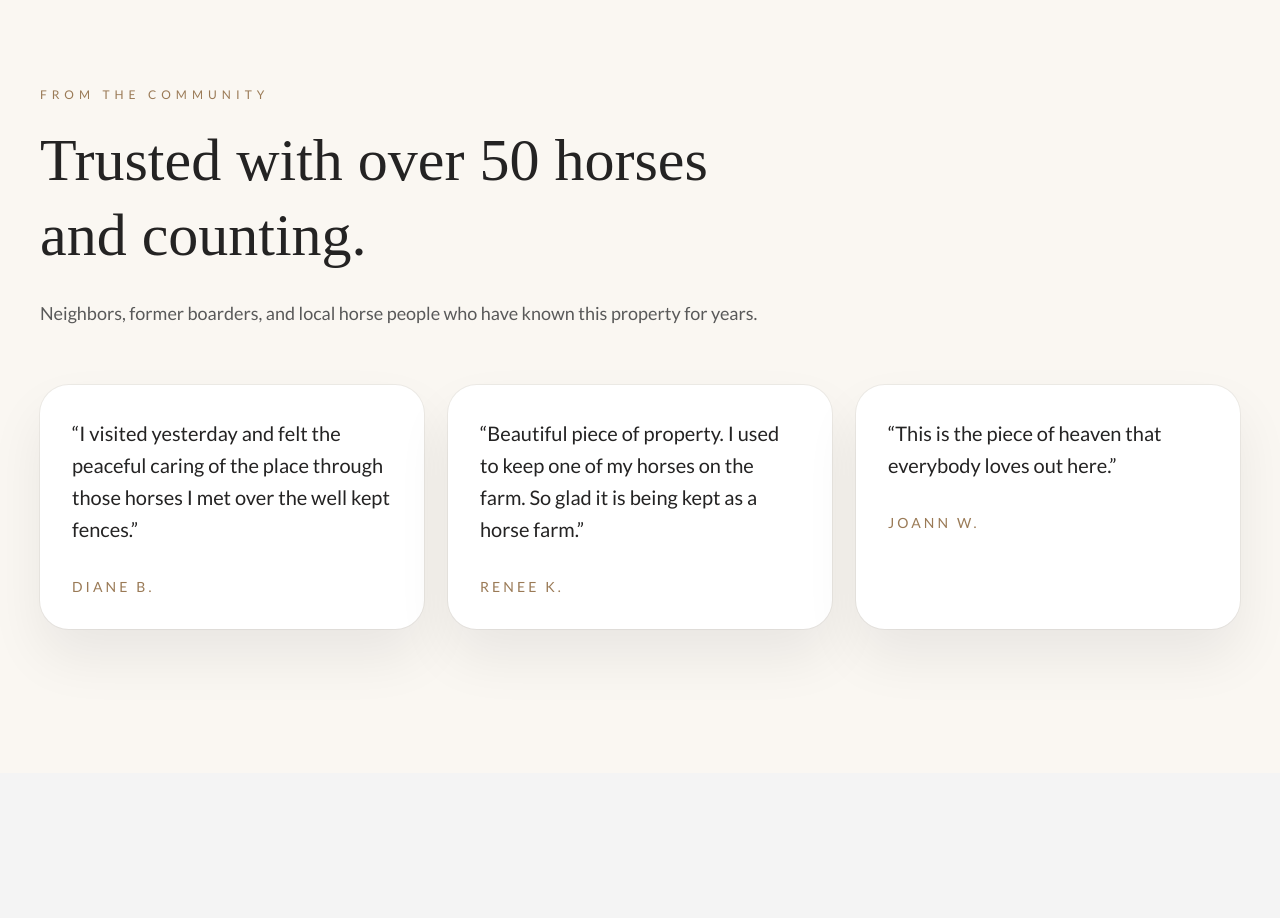
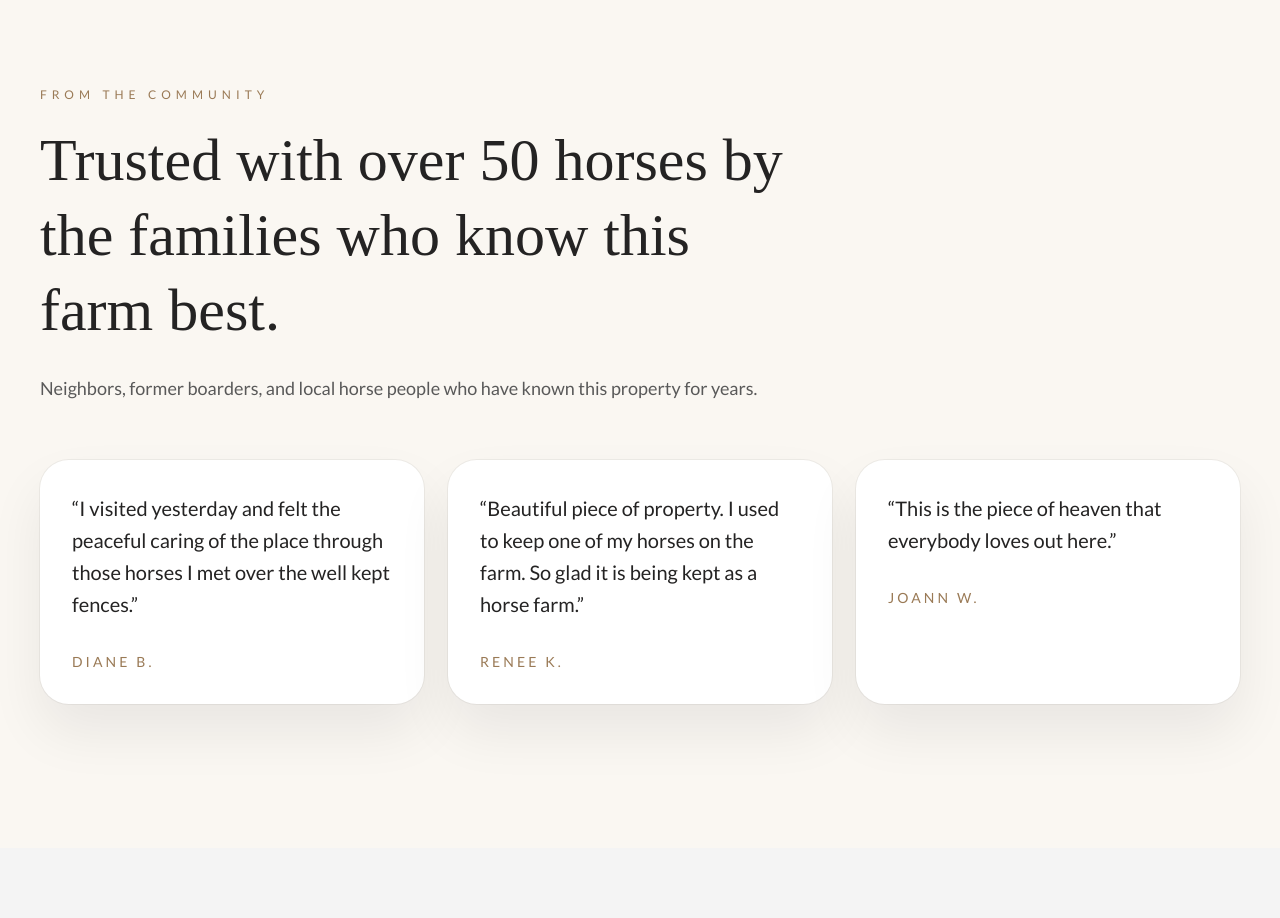
Before and after one commit to Midorivi/thunder-road-stables, a React (Vite) app: page / in a window 1280 px wide. Shown: the part 3440-4358 px from the top of the page. Built offline with nearby package versions, Linux system fonts and the light colour scheme; no server answers; the HTML template or start-up script is replaced by a standard one; a web font is replaced by a local one.

Commit message:
Update community heading with families angle

```diff
--- a/src/components/sections/Testimonials.tsx
+++ b/src/components/sections/Testimonials.tsx
@@ -9,7 +9,7 @@ export function Testimonials() {
         <AnimatedSection className="mb-14">
           <SectionIntro
             label="From the community"
-            title="Trusted with over 50 horses and counting."
+            title="Trusted with over 50 horses by the families who know this farm best."
             body="Neighbors, former boarders, and local horse people who have known this property for years."
           />
         </AnimatedSection>
```
